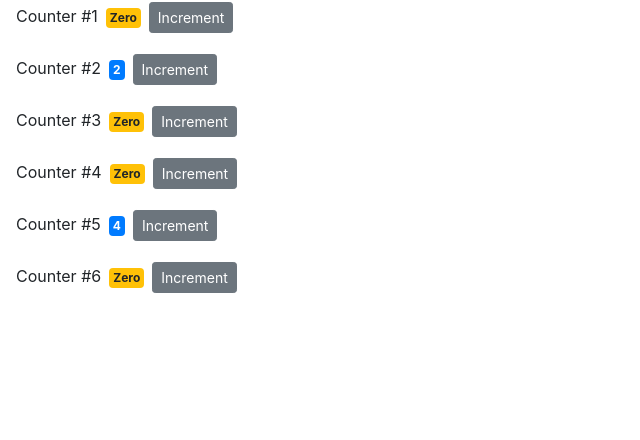
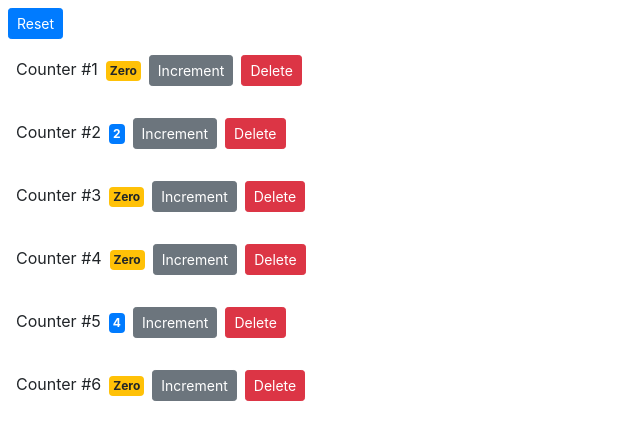
Before and after one commit to Stabarak/counter-app, a React (Create React App) app: page / in a window 1280 px wide. Shown: the top 440 px of the page, without its empty margins (0-640 px from the left). Built offline with nearby package versions, Linux system fonts and the light colour scheme.

Commit message:
Single source of truth

```diff
--- a/src/components/counter.jsx
+++ b/src/components/counter.jsx
@@ -1,37 +1,39 @@
 import React, { Component } from 'react';
 
 class Counter extends React.Component {
-  state = {
-    value: this.props.value,
-  };
+  state = {};
 
   render() {
     return (
       <div className='ml-3 mb-3'>
-        <span> Counter #{this.props.id}</span>
+        <span> Counter #{this.props.counter.id}</span>
         <span className={this.getBadgeClasses()}>{this.formatCount()}</span>
         <button
-          onClick={() => this.handleIncrement(1)}
+          onClick={() => this.props.onIncrement(this.props.counter)}
           className='btn btn-secondary btn-sm'
         >
           Increment
+        </button>
+        <button
+          onClick={() => this.props.onDelete(this.props.counter.id)}
+          className='btn btn-danger btn-sm m-2'
+        >
+          Delete
         </button>
       </div>
     );
   }
 
-  handleIncrement = (value) => {
-    this.setState({ value: this.state.value + value });
-  };
+  onDelete = () => {};
 
   formatCount = () => {
-    const { value: value } = this.state;
+    const { value } = this.props.counter;
     return value === 0 ? 'Zero' : value;
   };
 
   getBadgeClasses = () => {
     let classes = 'badge p-1 m-2 badge-';
-    classes += this.state.value === 0 ? 'warning' : 'primary';
+    classes += this.props.counter.value === 0 ? 'warning' : 'primary';
     return classes;
   };
 }
--- a/src/components/counters.jsx
+++ b/src/components/counters.jsx
@@ -13,11 +13,54 @@
     ],
   };
 
+  handleDelete = (counterID) => {
+    const counters = this.state.counters.filter(
+      (counter) => counter.id !== counterID
+    );
+    this.setState({ counters });
+  };
+
+  handleReset = () => {
+    const counters = this.state.counters.map((counter) => {
+      counter.value = 0;
+      return counter;
+    });
+    this.setState({ counters });
+  };
+
+  handleIncrement = (counter) => {
+    const counters = [...this.state.counters];
+    const index = counters.indexOf(counter);
+    counters[index] = { ...counter };
+    counters[index].value++;
+    console.log(this.state.counters[index]);
+    this.setState({ counters });
+    //   this.state.counters.map((counter) => {
+    //   console.log(counterID);
+    //   if (counter.id === counterID) {
+    //     counter.value = counter.value + 1;
+    //   }
+    //   return counter
+    // });
+    // this.setState({ counters });
+  };
+
   render() {
     return (
       <div>
+        <button
+          onClick={this.handleReset}
+          className='btn btn-primary btn-sm m-2'
+        >
+          Reset
+        </button>
         {this.state.counters.map((counter) => (
-          <Counter key={counter.id} value={counter.value} id={counter.id} />
+          <Counter
+            onDelete={this.handleDelete}
+            onIncrement={this.handleIncrement}
+            key={counter.id}
+            counter={counter}
+          />
         ))}
       </div>
     );
```
